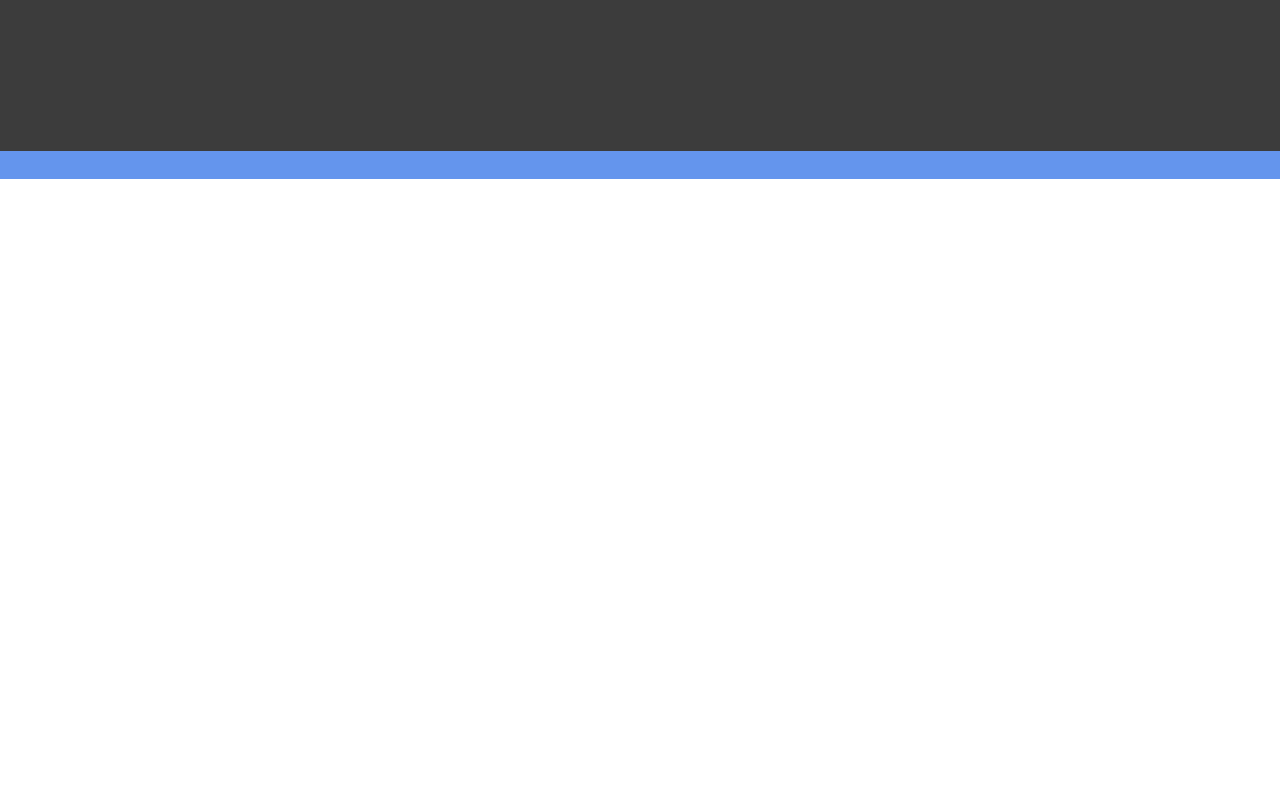
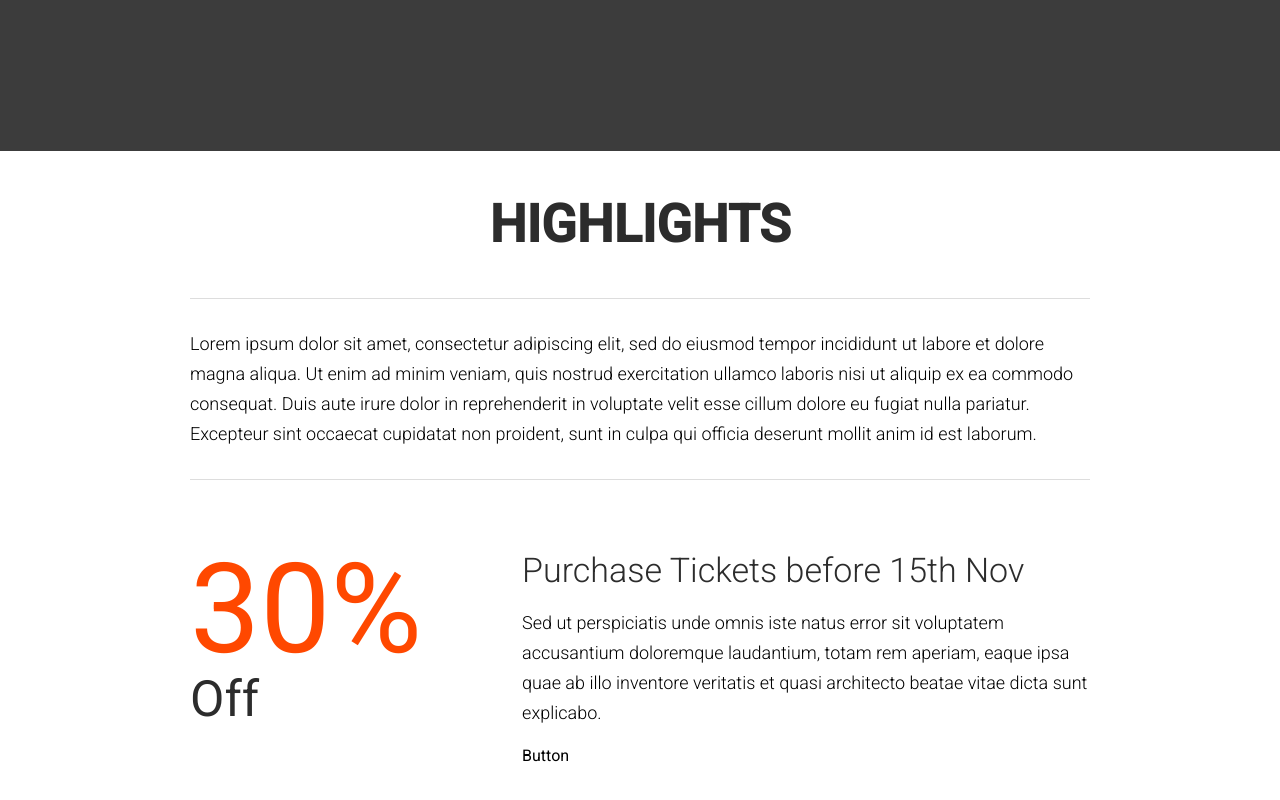
Before and after one commit to shenoyganeshprasad/The-Venue, a React (Create React App) app: page / in a window 1280 px wide. Shown: the part 1321-2121 px from the top of the page. Before the commit the page ends 1500 px from the top, so only its background shows below. Built offline with nearby package versions, Linux system fonts and the light colour scheme.

Commit message:
add highlights

```diff
--- a/src/App.js
+++ b/src/App.js
@@ -4,13 +4,15 @@ import './resources/styles.css'
 import Header from './components/header-footer/Header'
 import Featured from './components/featured'
 import VenueNfo from './components/venueNFO'
+import Highlight from './components/highlights'
 
 function App() {
   return (
-    <div className="App" style={{height: '1500px', backgroundColor: 'cornflowerblue'}}>
+    <div className="App">
       <Header />
       <Featured />
       <VenueNfo />
+      <Highlight />
     </div>
   );
 }
--- /dev/null
+++ b/src/components/highlights/Description.js
@@ -0,0 +1,29 @@
+import React from "react";
+import Fade from "react-reveal/Fade";
+
+const Description = () => {
+      return (
+            <Fade>
+                  <div className="highlight_wrapper">
+                        <div className="center_wrapper">
+                              <h2>Highlights</h2>
+                              <div className="highlight_description">
+                                    Lorem ipsum dolor sit amet, consectetur
+                                    adipiscing elit, sed do eiusmod tempor
+                                    incididunt ut labore et dolore magna aliqua.
+                                    Ut enim ad minim veniam, quis nostrud
+                                    exercitation ullamco laboris nisi ut aliquip
+                                    ex ea commodo consequat. Duis aute irure
+                                    dolor in reprehenderit in voluptate velit
+                                    esse cillum dolore eu fugiat nulla pariatur.
+                                    Excepteur sint occaecat cupidatat non
+                                    proident, sunt in culpa qui officia deserunt
+                                    mollit anim id est laborum.
+                              </div>
+                        </div>
+                  </div>
+            </Fade>
+      );
+};
+
+export default Description;
--- /dev/null
+++ b/src/components/highlights/discount.js
@@ -0,0 +1,45 @@
+import React, { Component } from 'react';
+import Fade from 'react-reveal/Fade';
+import Slide from 'react-reveal/Slide';
+
+class Discount extends Component {
+      state = {
+            discountStart: 0,
+            discountEnd: 30
+      }
+      porcentage = () => {
+            if(this.state.discountStart < this.state.discountEnd ){
+                  this.setState({
+                        discountStart: this.state.discountStart + 1
+                  })
+            }
+      }
+      componentDidUpdate(){
+            setTimeout(() => {
+                  this.porcentage()
+            }, 30)
+      }
+      render() {
+            return (
+                  <div className="center_wrapper">
+                        <div className="discount_wrapper">
+                              <Fade onReveal={() => this.porcentage()}>
+                              <div className="discount_porcentage">
+                                    <span>{this.state.discountStart}%</span>
+                                    <span>Off</span>
+                              </div>
+                              </Fade>
+                              <Slide right>
+                              <div className="discount_description">
+                                    <h3>Purchase Tickets before 15th Nov</h3>
+                                    <p>Sed ut perspiciatis unde omnis iste natus error sit voluptatem accusantium doloremque laudantium, totam rem aperiam, eaque ipsa quae ab illo inventore veritatis et quasi architecto beatae vitae dicta sunt explicabo.</p>
+                                    <div>Button</div>
+                              </div>
+                              </Slide>
+                        </div>
+                  </div>
+            );
+      }
+}
+
+export default Discount;
--- /dev/null
+++ b/src/components/highlights/index.js
@@ -0,0 +1,14 @@
+import React from 'react';
+import Description from './Description'
+import Discount from './discount'
+
+const Highlight = () => {
+      return (
+            <div className="hightlight_wrapper">
+                  <Description />
+                  <Discount />
+            </div>
+      );
+};
+
+export default Highlight;
```
